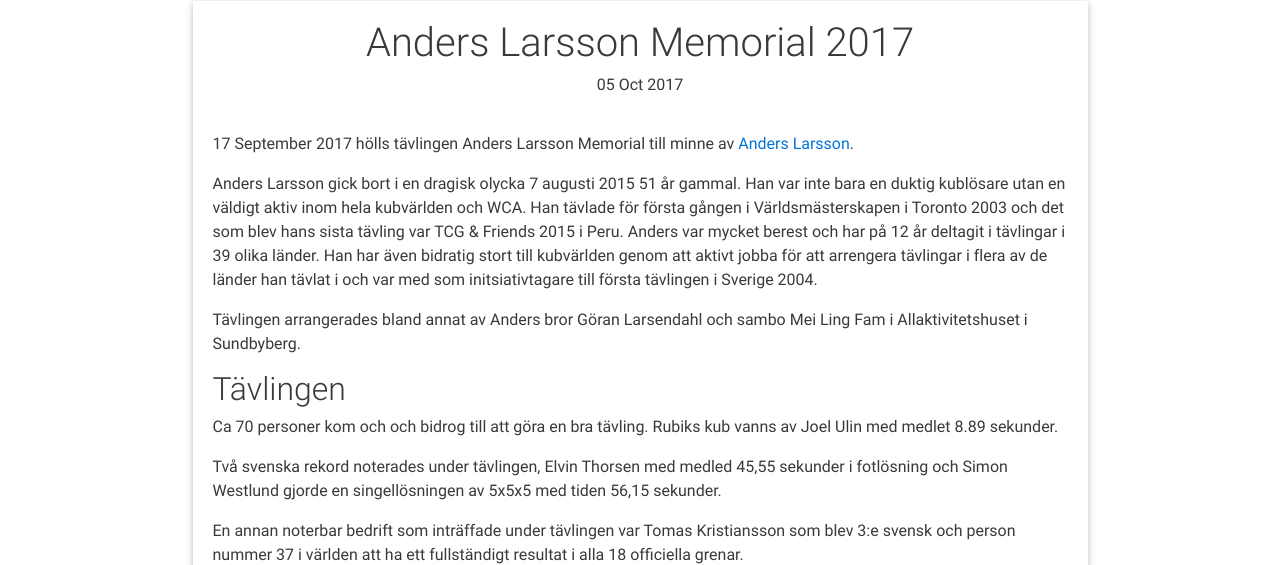
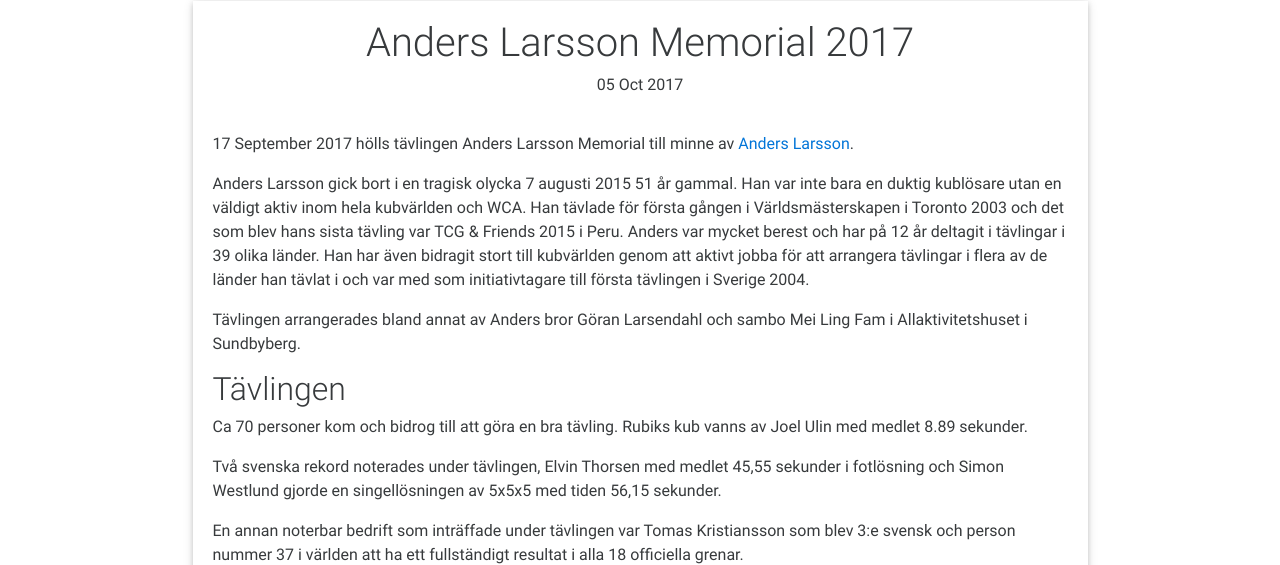
Before and after one commit to SveKub/SveKubOldSite, a Jekyll site: the page built from _posts/2017-10-05-AndersLarssonMemorial2017..md, in a window 1280 px wide. Shown: the part 184-749 px from the top of the page. Built offline with Jekyll 4.4.1, drawn with Linux system fonts in a browser that asks for light colours; nearby versions of some CDN libraries.

Commit message:
stavar rätt

```diff
--- a/_posts/2017-10-05-AndersLarssonMemorial2017..md
+++ b/_posts/2017-10-05-AndersLarssonMemorial2017..md
@@ -8,14 +8,14 @@
 
 17 September 2017 hölls tävlingen Anders Larsson Memorial till minne av [Anders Larsson](https://www.worldcubeassociation.org/persons/2003LARS01).
 
-Anders Larsson gick bort i en dragisk olycka 7 augusti 2015 51 år gammal. Han var inte bara en duktig kublösare utan en väldigt aktiv inom hela kubvärlden och WCA. Han tävlade för första gången i Världsmästerskapen i Toronto 2003 och det som blev hans sista tävling var TCG & Friends 2015 i Peru. Anders var mycket berest och har på 12 år deltagit i tävlingar i 39 olika länder. Han har även bidratig stort till kubvärlden genom att aktivt jobba för att arrengera tävlingar i flera av de länder han tävlat i och var med som initsiativtagare till första tävlingen i Sverige 2004.
+Anders Larsson gick bort i en tragisk olycka 7 augusti 2015 51 år gammal. Han var inte bara en duktig kublösare utan en väldigt aktiv inom hela kubvärlden och WCA. Han tävlade för första gången i Världsmästerskapen i Toronto 2003 och det som blev hans sista tävling var TCG & Friends 2015 i Peru. Anders var mycket berest och har på 12 år deltagit i tävlingar i 39 olika länder. Han har även bidragit stort till kubvärlden genom att aktivt jobba för att arrangera tävlingar i flera av de länder han tävlat i och var med som initiativtagare till första tävlingen i Sverige 2004.
 
 Tävlingen arrangerades bland annat av Anders bror Göran Larsendahl och sambo Mei Ling Fam i Allaktivitetshuset i Sundbyberg.
 
 ## Tävlingen
-Ca 70 personer kom och och bidrog till att göra en bra tävling. Rubiks kub vanns av Joel Ulin med medlet 8.89 sekunder.
+Ca 70 personer kom och bidrog till att göra en bra tävling. Rubiks kub vanns av Joel Ulin med medlet 8.89 sekunder.
 
-Två svenska rekord noterades under tävlingen, Elvin Thorsen med medled 45,55 sekunder i fotlösning och Simon Westlund gjorde en singellösningen av 5x5x5 med tiden 56,15 sekunder.
+Två svenska rekord noterades under tävlingen, Elvin Thorsen med medlet 45,55 sekunder i fotlösning och Simon Westlund gjorde en singellösningen av 5x5x5 med tiden 56,15 sekunder.
 
 En annan noterbar bedrift som inträffade under tävlingen var Tomas Kristiansson som blev 3:e svensk och person nummer 37 i världen att ha ett fullständigt resultat i alla 18 officiella grenar.
 
```
